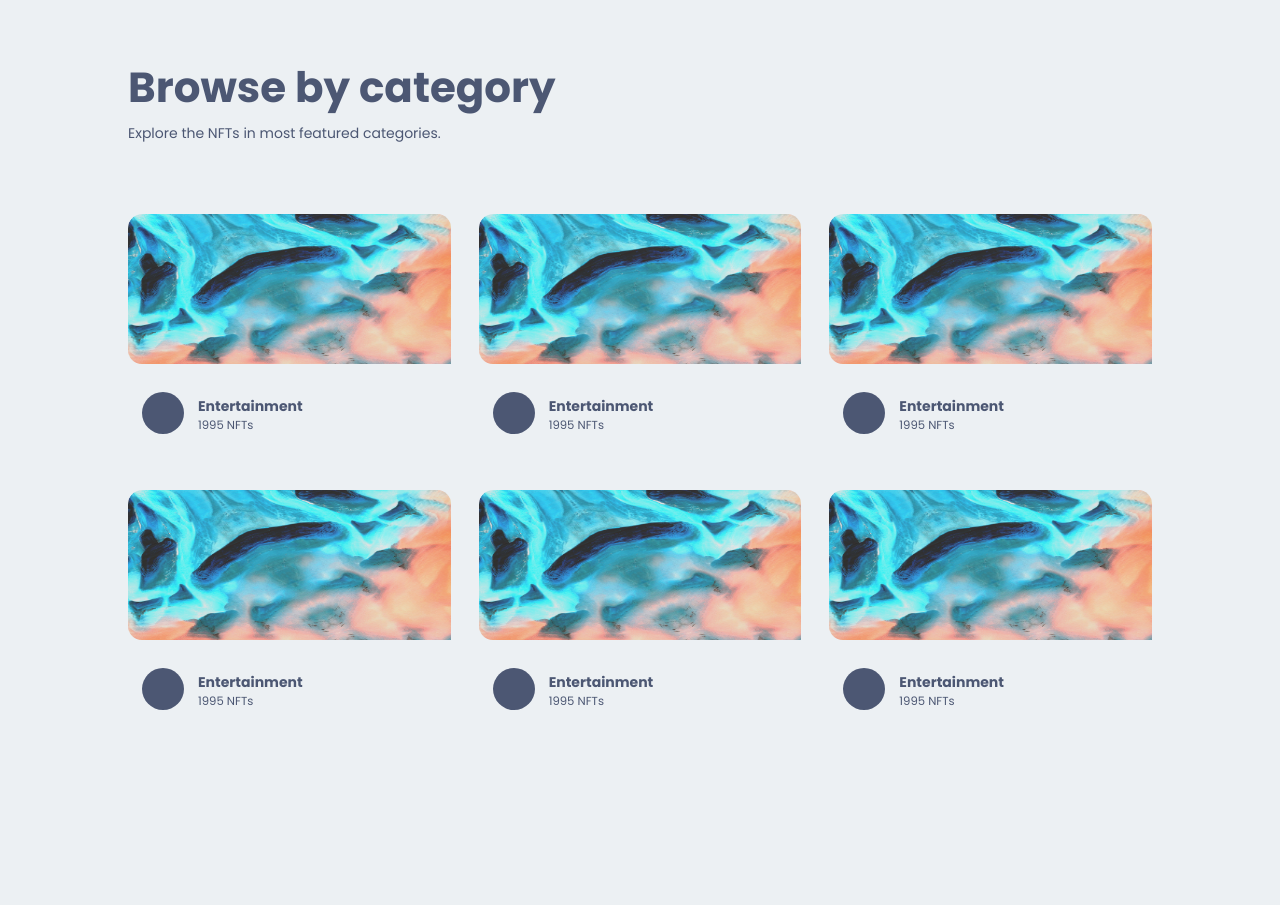
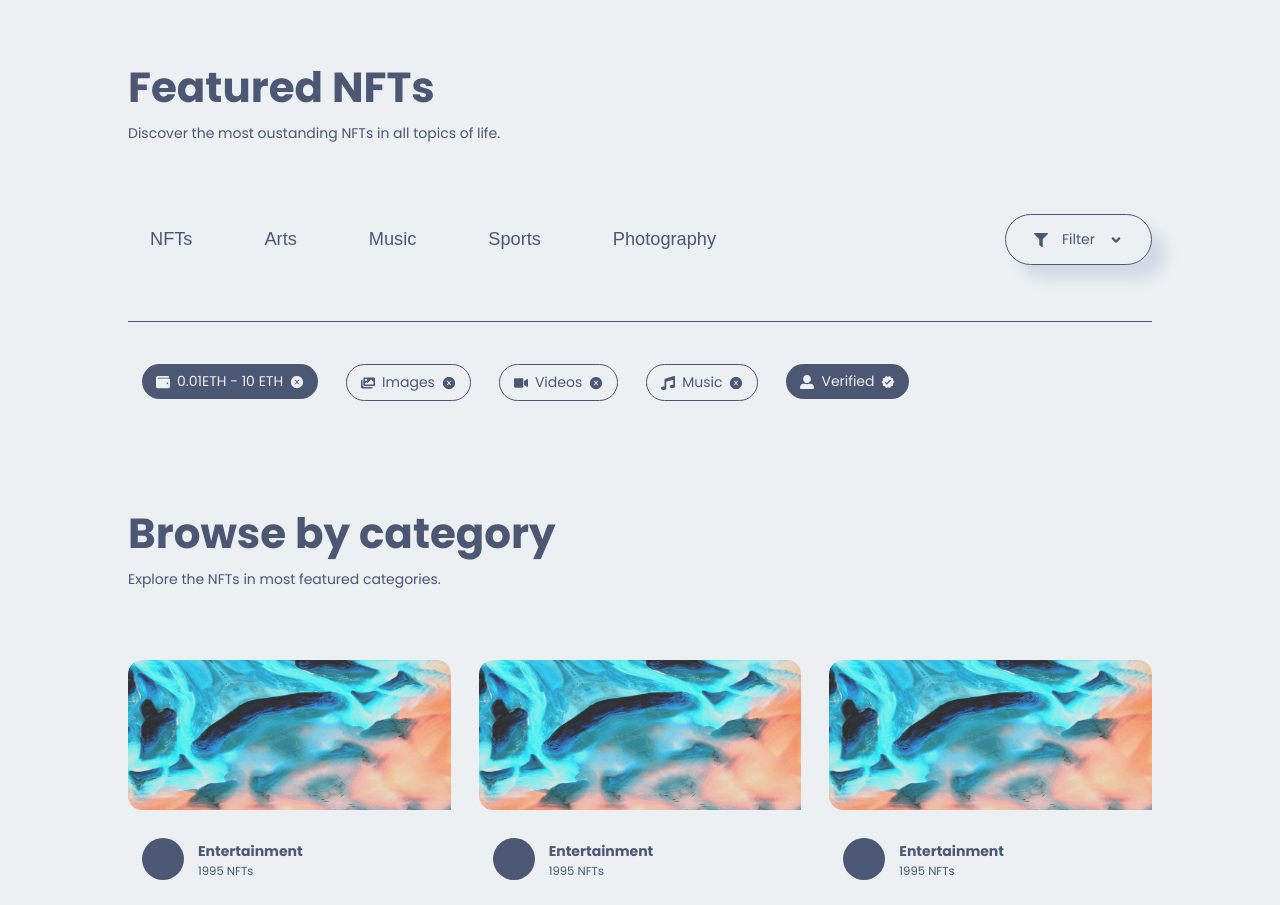
Before and after one commit to amarnath-arch/NFT_Marketplace, a Next.js app: page / in a window 1280 px wide. Shown: the part 2340-3245 px from the top of the page. Built offline with nearby package versions, Linux system fonts and the light colour scheme.

Commit message:
Filter component Added 16th May

```diff
--- /dev/null
+++ b/components/Filter/Filter.jsx
@@ -0,0 +1,116 @@
+import React,{useState} from 'react'
+import Style from "./filter.module.css";
+import { FaAngleDown, FaAngleUp, FaFilter, FaImages, FaMusic, FaUserAlt, FaVideo, FaWallet } from 'react-icons/fa';
+import { AiFillCloseCircle } from 'react-icons/ai';
+import { TiTick } from 'react-icons/ti';
+import { MdVerified } from 'react-icons/md';
+
+const Filter = () => {
+    const [filter, setFilter] = useState(true);
+    const [image, setImage] = useState(true);
+    const [video, setVideo] = useState(true);
+    const [music, setMusic] = useState(true);
+
+
+    const openFilter = () => {
+        if(!filter){
+            setFilter(true);
+        }else{
+            setFilter(false);
+        }
+    }
+
+    const openImage = () => {
+        if(!image){
+            setImage(true);
+        }else{
+            setImage(false);
+        }
+    }
+
+    const openVideo = () => {
+        if(!video){
+            setVideo(true);
+        }else{
+            setVideo(false);
+        }
+    }
+
+    const openMusic = () => {
+        if(!music){
+            setMusic(true);
+        }else{
+            setMusic(false);
+        }
+    }
+
+
+  return (
+    <div className={Style.filter}>
+        <div className={Style.filter_box}>
+            <div className={Style.filter_box_left}>
+                <button onClick={()=>{}}>NFTs</button>
+                <button onClick={()=>{}}>Arts</button>
+                <button onClick={()=>{}}>Music</button>
+                <button onClick={()=>{}}>Sports</button>
+                <button onClick={()=>{}}>Photography</button>
+            </div>
+
+            <div className={Style.filter_box_right}>
+                <div className={Style.filter_box_right_box} onClick={() => openFilter()}>
+                    <FaFilter />
+                    <span>Filter</span> {filter ? <FaAngleDown /> : <FaAngleUp />}
+                </div>
+
+            </div>
+        </div>
+
+        {
+            filter && (
+                <div className={Style.filter_box_items}>
+                    <div className={Style.filter_box_items_box}>
+                        <div className={Style.filter_box_items_box_item}>
+                            <FaWallet /><span>0.01ETH - 10 ETH</span>
+                            <AiFillCloseCircle />
+                        </div>
+                    </div>
+
+                    <div className={Style.filter_box_items_box}>
+                        <div className={Style.filter_box_items_box_item_trans} onClick={()=> openImage()}>
+                            <FaImages /><span>Images</span>
+                            {image ? <AiFillCloseCircle /> : <TiTick />}
+                        </div>
+                    </div>
+
+                    <div className={Style.filter_box_items_box}>
+                        <div className={Style.filter_box_items_box_item_trans} onClick={()=> openVideo()}>
+                            <FaVideo /><span>Videos</span>
+                            {video ? <AiFillCloseCircle /> : <TiTick />}
+                        </div>
+                    </div>
+
+                    <div className={Style.filter_box_items_box}>
+                        <div className={Style.filter_box_items_box_item_trans} onClick={()=> openMusic()}>
+                            <FaMusic /><span>Music</span>
+                            {music ? <AiFillCloseCircle /> : <TiTick />}
+                        </div>
+                    </div>
+
+
+                    <div className={Style.filter_box_items_box}>
+                        <div className={Style.filter_box_items_box_item}>
+                            <FaUserAlt /><span>Verified</span>
+                            <MdVerified />
+                        </div>
+                    </div>
+
+
+                </div>
+            )
+        }
+
+    </div>
+  )
+}
+
+export default Filter
--- /dev/null
+++ b/components/Filter/filter.module.css
@@ -0,0 +1,239 @@
+.filter{
+    width: 100%;
+    padding: 4rem 0;
+}
+
+.filter_box{
+    width: 80%;
+    margin: 0 auto;
+
+    display: flex;
+    justify-content: space-between;
+    align-items: center;
+    padding-bottom: 4rem;
+
+}
+
+
+.filter_box_left{
+    display: flex;
+    gap: 2rem;
+}
+
+.filter_box_left button{
+    border: none;
+    outline: none;
+    padding: 1rem 1.5rem;
+    border-radius: 2rem;
+    border: 1px solid var(--main-bg-color);
+    transition: all .3s ease-in;
+    cursor: pointer;
+    font-size: 1.3rem;
+    color: var(--icons-color);
+    background-color: var(--main-bg-color);
+}
+
+.filter_box_left button:hover{
+    /* border: 1px solid var(--icons-color);
+    padding: 1rem 2rem;
+    border-radius: 2rem;
+    color: var(--main-bg-color);
+    box-shadow: var(--box-shadow);
+    cursor: pointer;  */
+
+
+    border: 1px solid var(--icons-color);
+    color: var(--icons-color);
+    box-shadow: var(--box-shadow);
+}
+
+
+.filter_box_items{
+    width: 80%;
+    margin: 0 auto;
+    display: flex;
+    padding: 2rem 0;
+    border-top: 1px solid var(--icons-color);
+}
+
+
+.filter_box_items_box{
+    padding: 1rem;
+}
+
+.filter_box_items_box_item{
+    background-color: var(--icons-color);
+    padding: .5rem 1rem;
+    border-radius: 2rem;
+    cursor: pointer;
+    color: var(--main-bg-color);
+
+    display: flex;
+    align-items: center;
+    gap: .5rem;
+}
+
+.filter_box_items_box_item_trans{
+    border: 1px solid var(--icons-color);
+    padding: .5rem 1rem;
+    color: var(--icons-color);
+    border-radius: 2rem;
+    cursor: pointer;
+
+    display: flex;
+    align-items: center;
+    gap: .5rem;
+
+}
+
+.filter_box_right_box{
+    border: 1px solid var(--icons-color);
+    padding: 1rem 2rem;
+    border-radius: 2rem;
+    color: var(--icons-color);
+    box-shadow: var(--box-shadow);
+    cursor: pointer;
+
+    display: flex;
+    align-items: center;
+    gap: 1rem;
+}
+
+
+@media screen and (min-device-width: 320px) and (max-device-width: 375px) {
+    .filter_box{
+        width: 90%;
+        display: grid;
+        gap: 4rem;
+    }
+
+
+    .filter_box_left{
+        display: grid;
+        grid-template-columns: repeat(3,1fr);
+        gap: .5rem;
+    }
+
+    .filter_box_left button{
+        padding: .2rem;
+
+    }
+
+    .filter_box_items{
+        width: 90%;
+        display: grid;
+        grid-template-columns: repeat(2,1fr);
+        gap: .5rem;
+
+    }
+
+    .filter_box_right_box{
+        display: flex;
+        align-items: center;
+        justify-content: center;
+        gap: 4rem;
+        padding-inline: 2rem;
+    }
+
+
+    .filter_box_items_box_item{
+        justify-content: space-between;
+    }
+
+    .filter_box_items_box_item_trans{
+        justify-content: space-between;
+    }
+
+
+}
+
+
+@media screen and (min-device-width: 377px) and (max-device-width: 425px) {
+    .filter_box{
+        width: 90%;
+        display: grid;
+        gap: 4rem;
+    }
+
+
+    .filter_box_left{
+        display: grid;
+        grid-template-columns: repeat(3,1fr);
+    }
+
+    .filter_box_left button{
+        padding: 1rem;
+
+    }
+
+    .filter_box_items{
+        width: 90%;
+        display: grid;
+        grid-template-columns: repeat(2,1fr);
+
+    }
+
+    .filter_box_right_box{
+        display: flex;
+        align-items: center;
+        justify-content: center;
+        gap: 4rem;
+        padding-inline: 2rem;
+    }
+
+
+    .filter_box_items_box_item{
+        justify-content: space-between;
+    }
+
+    .filter_box_items_box_item_trans{
+        justify-content: space-between;
+    }
+
+
+}
+
+@media screen and (min-device-width: 427px) and (max-device-width: 786px) {
+    .filter_box{
+        width: 90%;
+        display: grid;
+        gap: 4rem;
+    }
+
+
+    .filter_box_left{
+        display: grid;
+        grid-template-columns: repeat(3,1fr);
+    }
+
+    .filter_box_left button{
+        padding: 1rem;
+
+    }
+
+    .filter_box_items{
+        width: 90%;
+        display: grid;
+        grid-template-columns: repeat(2,1fr);
+
+    }
+
+    .filter_box_right_box{
+        display: flex;
+        align-items: center;
+        justify-content: center;
+        gap: 4rem;
+        padding-inline: 2rem;
+    }
+
+
+    .filter_box_items_box_item{
+        justify-content: space-between;
+    }
+
+    .filter_box_items_box_item_trans{
+        justify-content: space-between;
+    }
+
+
+}
--- a/components/componentindex.js
+++ b/components/componentindex.js
@@ -7,6 +7,7 @@
 import Subscribe from "./Subscribe/Subscribe";
 import Title from "./Title/Title";
 import Category from "./Category/Category";
+import Filter from "./Filter/Filter";
 
 export{
     Navbar,
@@ -17,5 +18,6 @@
     BigNFTSlider,
     Subscribe,
     Title,
+    Filter,
     Category
 };
--- a/pages/index.js
+++ b/pages/index.js
@@ -1,6 +1,6 @@
 import React from 'react'
 
-import { HeroSection,Services,BigNFTSlider,Subscribe,Title,Category } from '@/components/componentindex'
+import { HeroSection,Services,BigNFTSlider,Subscribe,Title,Category,Filter } from '@/components/componentindex'
 import Style from "../styles/index.module.css";
 
 
@@ -10,6 +10,8 @@
       <HeroSection />
       <Services />
       <BigNFTSlider />
+      <Title heading="Featured NFTs" paragraph="Discover the most oustanding NFTs in all topics of life." />
+      <Filter />
       <Title heading="Browse by category" paragraph="Explore the NFTs in most featured categories." />
       <Category />
       <Subscribe />
```
